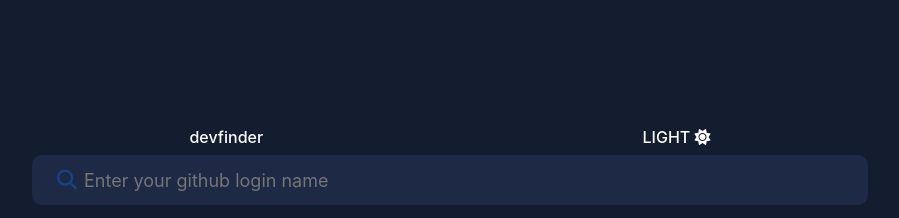
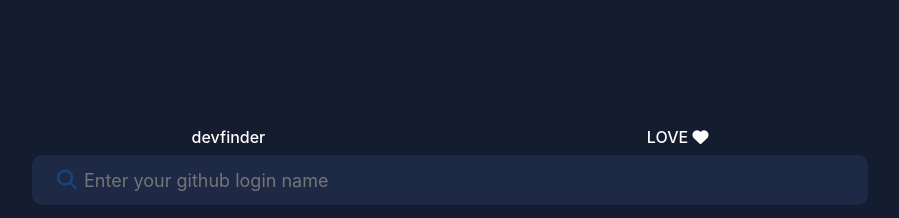
Before and after one commit to Ajyupdate/Search-App-for-github-users, a React (Create React App) app: page / in a window 1280 px wide. Shown: the top 218 px of the page, without its empty margins (190-1089 px from the left). Built offline with nearby package versions, Linux system fonts and the light colour scheme; a web font is replaced by a local one.

Commit message:
changing text and clearing input field

```diff
--- a/src/Workings.js
+++ b/src/Workings.js
@@ -14,7 +14,7 @@ const Workings = () => {
     // }
     const handleSubmit = (e) =>{
         setIsPending(true)
-    //    setUserInput('')
+        setUserInput('')
         e.preventDefault();
           fetch(`https://api.github.com/users/${userInput}`)
             .then(res=>{
@@ -45,7 +45,7 @@ const Workings = () => {
 
             <div className="main-header">
                 <h6>devfinder</h6>
-                <h6 >LIGHT <i className="fas fa-sun"></i></h6>
+                <h6 >LOVE <i class="fas fa-heart"></i></h6>
             </div>
 
             <div className='container'>
```
